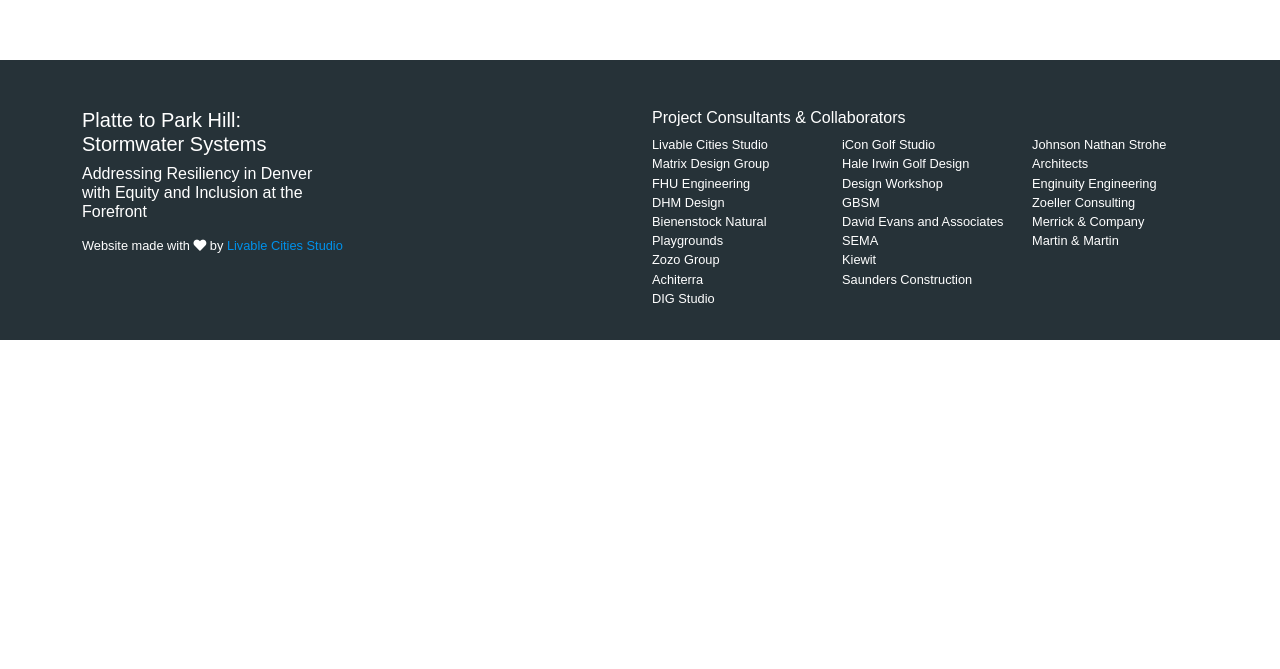
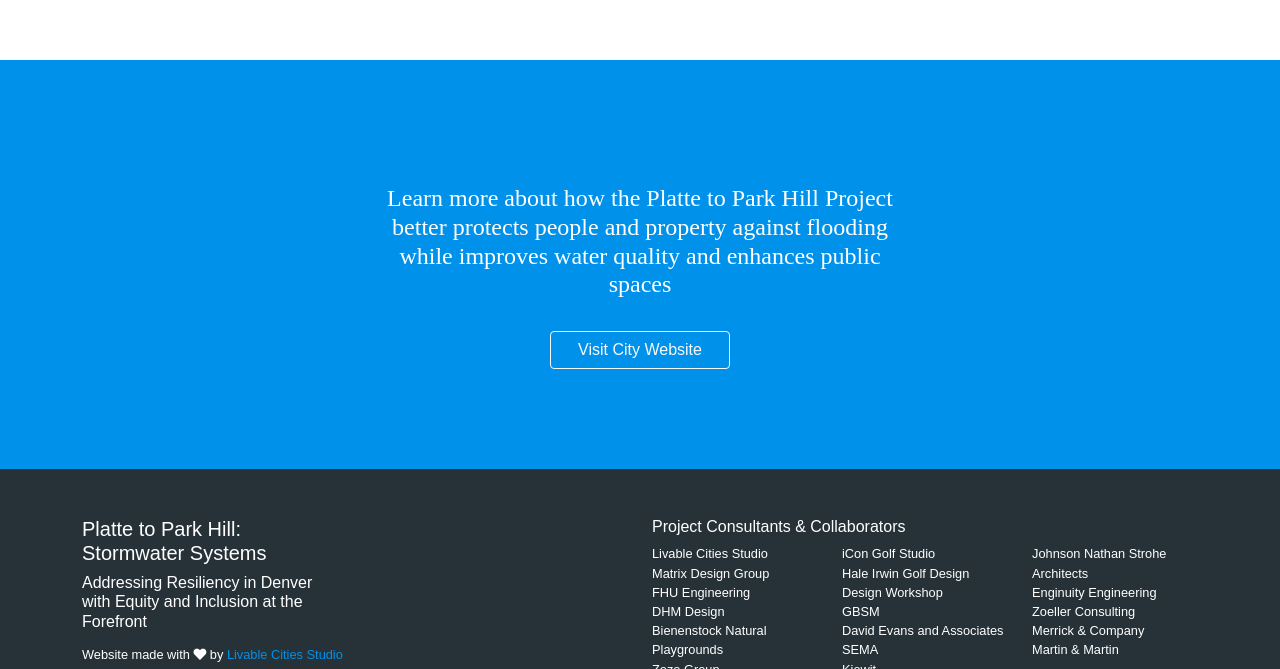
Before and after one commit to livablecitiesstudio/platte2parkhill, a plain HTML site: page index.html in a window 1280 px wide. Shown: the part 11130-11799 px from the top of the page. Before the commit the page ends 11470 px from the top, so only its background shows below. Drawn offline with nearby package versions, Linux system fonts and the light colour scheme.

Commit message:
add call to action at bottom

```diff
--- a/index.html
+++ b/index.html
@@ -467,9 +467,18 @@
             <!-- <iframe width="862" height="485" src="https://www.youtube.com/embed/jITroN0iXAQ" title="YouTube video player" frameborder="0" allow="accelerometer; autoplay; clipboard-write; encrypted-media; gyroscope; picture-in-picture" allowfullscreen></iframe> -->
           </div>
           <div class="ratio ratio-16x9">
-            <iframe src="https://www.youtube.com/embed/jITroN0iXAQ" title="Platte to Park Hill Youtube Video" frameborder="0" allow="accelerometer; autoplay; clipboard-write; encrypted-media; gyroscope; picture-in-picture" allowfullscreen></iframe>
+            <iframe src="https://www.youtube.com/embed/naNtHillXC0" title="Platte to Park Hill Youtube Video" frameborder="0" allow="accelerometer; autoplay; clipboard-write; encrypted-media; gyroscope; picture-in-picture" allowfullscreen></iframe>
           </div>
-
+        </div>
+      </div>
+    </section>
+    <section class="cta">
+      <div class="container text-center ">
+        <div class="row justify-content-evenly">
+          <h4 class="col-6">Learn more about how the Platte to Park Hill Project better protects people and property against flooding while improves water quality and enhances public spaces</h4>
+        </div>
+        <div class="row justify-content-evenly">
+          <a type="button" class="btn btn-outline-light col-lg-2" href="https://www.denvergov.org/content/denvergov/en/platte-to-park-hill.html" target="_blank">Visit City Website</a>
         </div>
       </div>
     </section>
--- a/style/main.css
+++ b/style/main.css
@@ -316,3 +316,14 @@ nav {
 .fly-through, .achievements {
   margin: 5em 0;
 }
+
+.cta {
+  background-color: var(--accent-color);
+  /* height: 200px; */
+  padding: 100px;
+}
+
+.cta h4{
+  color: white;
+  padding: 1em 0;
+}
```
